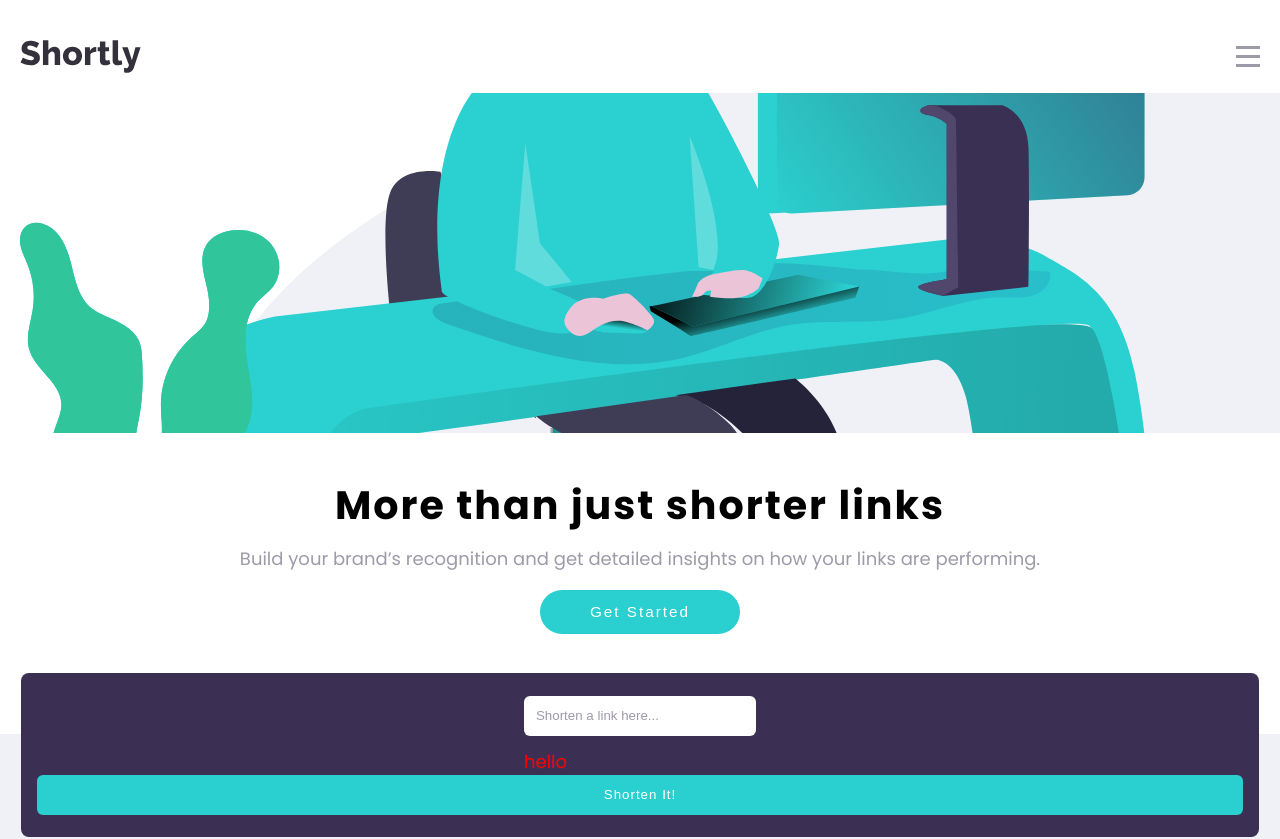
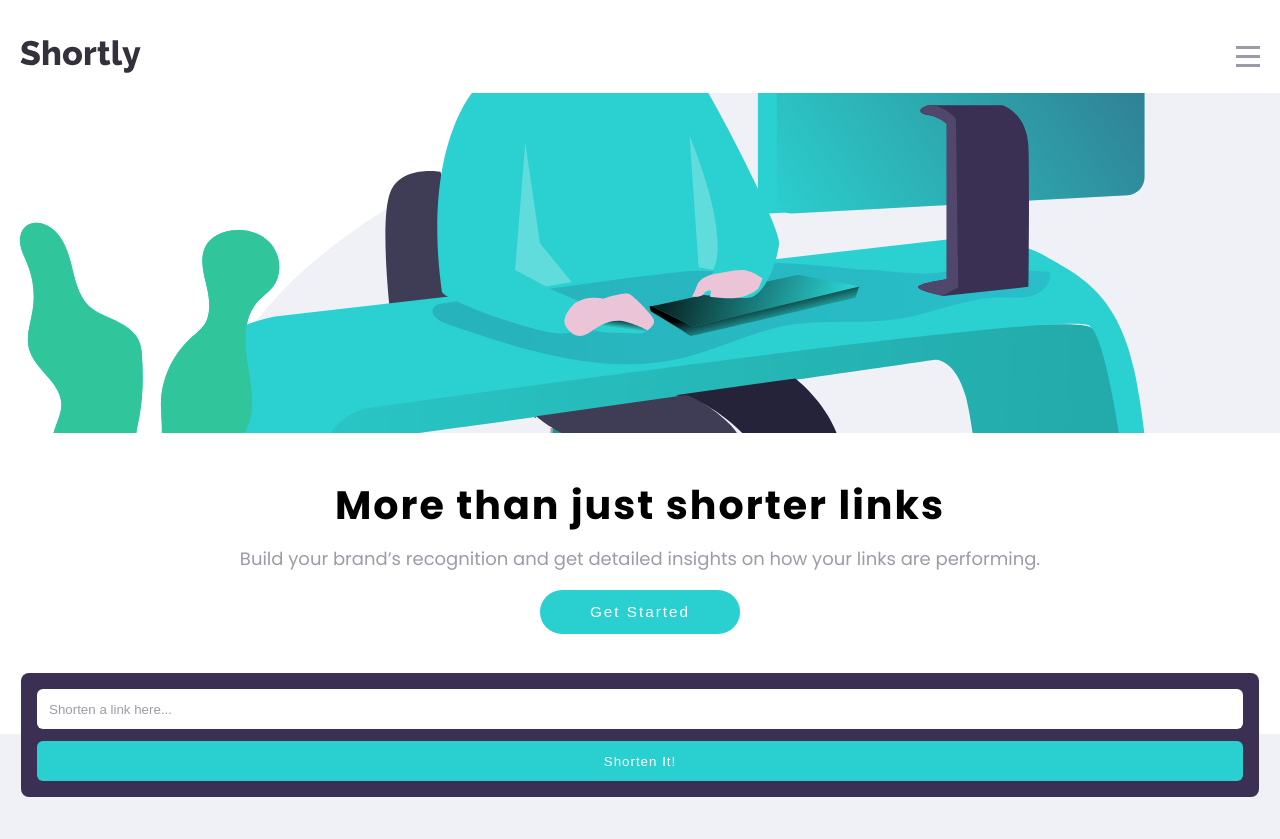
Before and after one commit to bmhan319/URL-Shortening, a React (Create React App) app: page / in a window 1280 px wide. Shown: the top 839 px of the page. Built offline with nearby package versions, Linux system fonts and the light colour scheme; no server answers.

Commit message:
styled input error

```diff
--- a/src/App.js
+++ b/src/App.js
@@ -43,12 +43,13 @@ class App extends Component {
     const formattedLink = ( link.match(prefix) || link.match(prefixSecure) ) ? link : "https://" + link
 
     if (link.length === 0) {
-      console.log('error')
-      //Need to write code to handle error input
-      //Change line 3 and 31 in form.css
-      let input = document.getElementById('inputText')
-      console.log(input)
+      document.getElementById('inputTextContainer').classList.add("error")
+      document.getElementById('inputText').style.border = "2px solid var(--Red)"
+      document.querySelector('.shorten-container').style.top = "-76px"
     } else {
+      document.getElementById('inputTextContainer').classList.remove("error")
+      document.getElementById('inputText').style.border = "0px"
+      document.querySelector('.shorten-container').style.top = "-62px"
       this.callAPI(formattedLink)
     }
   }
--- a/src/components/Form.js
+++ b/src/components/Form.js
@@ -3,7 +3,7 @@ import React from 'react'
 export default function Form(props) {
   return (
     <form className="shorten-container" onSubmit={props.submitLink}>
-      <div className="error"> {/* added this div for ::after in css */}
+      <div id="inputTextContainer" className="inputTextContainer"> {/* added this div for ::after in css */}
       <input id="inputText" className="input input-text" name="long_url" type="text" placeholder="Shorten a link here..." />
       </div>
       <input className="input input-submit" type="submit" value="Shorten It!" />
--- a/src/css/bitly.css
+++ b/src/css/bitly.css
@@ -1,4 +1,6 @@
 .bitlyLinks {
+  position: relative;
+  top: -46px;
   margin-bottom: 16px;
   list-style: none;
   background-color: #fff;
--- a/src/css/form.css
+++ b/src/css/form.css
@@ -1,6 +1,5 @@
 .shorten-container {
   width: 100%;
-  height: 164px;  /*change this for error*/
   background-color: var(--DarkViolet);
   display: flex;
   flex-direction: column;
@@ -8,8 +7,12 @@
   justify-content: center;
   padding: 16px;
   position: relative;
-  top: -62px;
+  top: -62px; /*change this for 'error' to -76px*/
   border-radius: 8px;
+}
+
+.inputTextContainer {
+  width: 100%;
 }
 
 .input {
@@ -20,7 +23,6 @@
 }
 
 .input-text {
-  margin-bottom: 12px;
   padding-left: 12px;
 }
 
@@ -29,11 +31,14 @@
 }
 
 .error::after {/*change this for error*/
-  content: "hello";
-  color: red;
+  content: "Please add a link";
+  color: var(--Red);
+  font-size: .65em;
+  font-style: italic;
 }
 
 .input-submit {
+  margin-top: 12px;
   background-color: var(--Cyan);
   color: #fff;
   letter-spacing: 1px;
```
